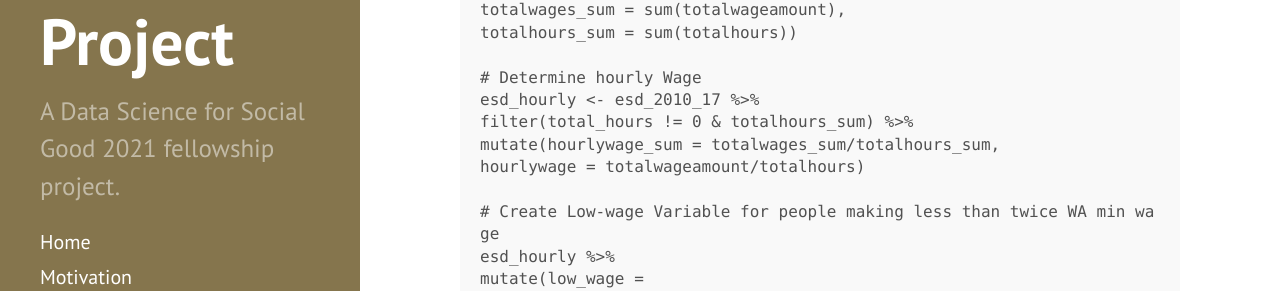
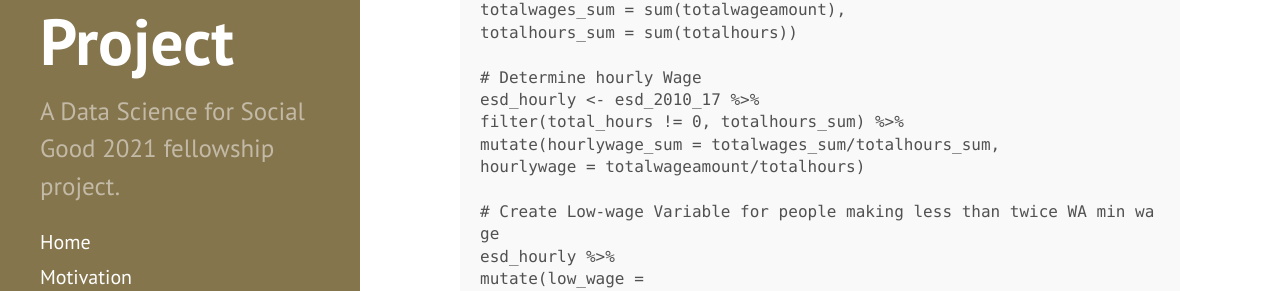
Before and after one commit to uwescience/MinWA, a Jekyll site: the page built from Low-Wage Workers.md, in a window 1280 px wide and 1400 px high, scrolled down 325 px. Shown: the part 700-991 px from the top of the window. Built offline with Jekyll 4.4.1, drawn with Linux system fonts in a browser that asks for light colours; some of the changed text lies outside the part shown.

Commit message:
minor edits

```diff
--- a/Low-Wage Workers.md
+++ b/Low-Wage Workers.md
@@ -25,7 +25,7 @@ totalhours_sum = sum(totalhours))
 
 # Determine hourly Wage
 esd_hourly <- esd_2010_17 %>%
-filter(total_hours != 0 & totalhours_sum) %>%
+filter(total_hours != 0, totalhours_sum) %>%
 mutate(hourlywage_sum = totalwages_sum/totalhours_sum,
 hourlywage = totalwageamount/totalhours)
 
```
